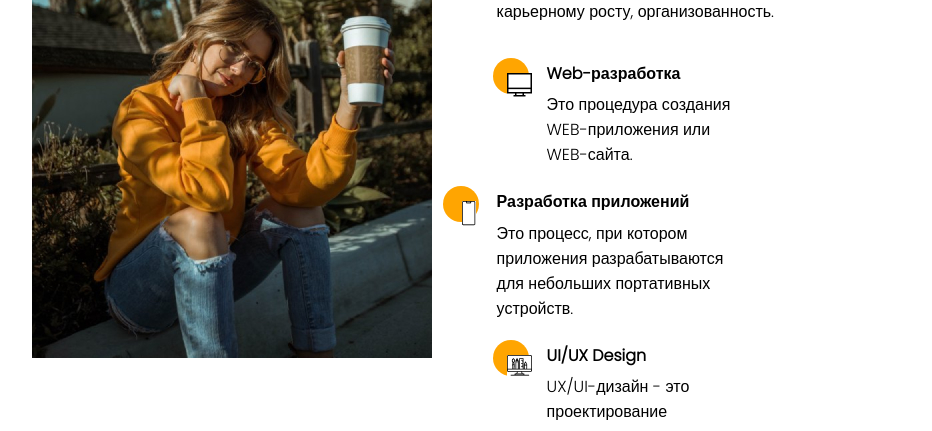
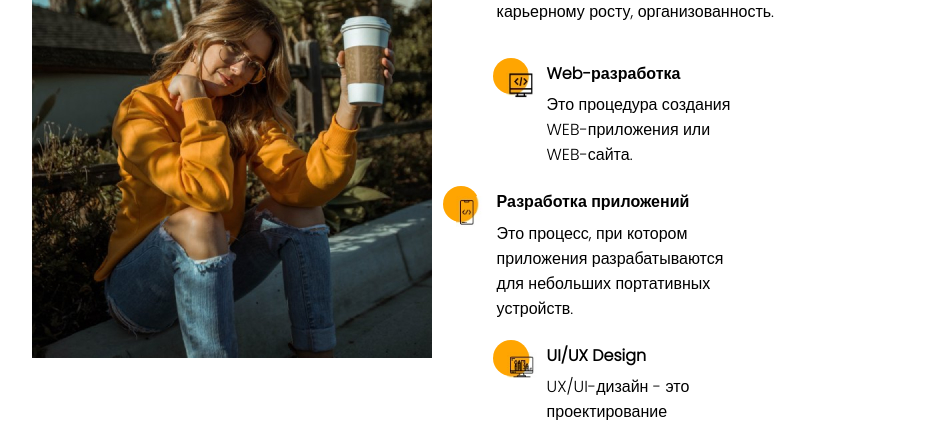
Before and after one commit to ancstwi/New-CV, a plain HTML site: page index.html in a window 1280 px wide. Shown: the part 950-1381 px from the top of the page, without its empty margins (166-1098 px from the left). Drawn offline with Linux system fonts and the light colour scheme.

Commit message:
Add files via upload

```diff
--- a/index.html
+++ b/index.html
@@ -77,7 +77,7 @@
                         <div class="work-info_circle">
                         </div>
                         <div class="web_img">
-                            <img src="src/Icons/Web.jpg" alt="web" class="work-info_img">
+                            <img src="src/Icons/Web1.jpg" alt="web" class="work-info_img">
                         </div>
                         <div class="work-info_container_text">
                             <h4 class="web_h4">Web-разработка</h4>
@@ -88,7 +88,7 @@
                         <div class="work-info_circle_1">
                         </div>
                         <div class="app-dev_img">
-                            <img src="src/Icons/app-dev.jpg" alt="app-dev" class="work-info_img_1">
+                            <img src="src/Icons/app-dev1.jpg" alt="app-dev" class="work-info_img_1">
                         </div>
                         <div class="wokr-info_container_text">
                             <h4 class="app-dev_h4">Разработка приложений</h4>
@@ -99,7 +99,7 @@
                         <div class="work-info_circle">
                         </div>
                         <div class="ux-ui_img">
-                            <img src="src/Icons/ux-ui.jpg" alt="UX/UI" class="work-info_img">
+                            <img src="src/Icons/ux-ui1.jpg" alt="UX/UI" class="work-info_img_2">
                         </div>
                         <div class="work-info_container_text">
                             <h4 class="ux-ui_h4">UI/UX Design</h4>
--- a/style.css
+++ b/style.css
@@ -254,28 +254,39 @@ body {
     background-color:#FFA501;
 }
 
+/*----------Стили для маленьких изображений--------------*/
+
 .work-info_img {
-    margin-top: 33px;
-    margin-left: 10px;
+    margin-top: 30px;
+    margin-left: 9px;
+    width: 30px;
+    height: 30px;
 }
 
 .work-info_img_1 {
-    margin-top: 33px;
-    margin-left: -35px;
+    margin-top: 28px;
+    margin-left: -40.5px;
+    width: 31px;
+    height: 31px;
+}
+
+.work-info_img_2 {
+    margin-top: 30px;
+    margin-left: 10px;
+    width: 30px;
+    height: 30px;
 }
 
 .web_img {
     content: "";
     position: absolute;
-    width: 40px;
-    height: 40px;
+
 }
 
 .app-dev_img {
     content: "";
     position: absolute;
-    width: 40px;
-    height: 40px;
+
 }
 
 .ux-ui_img {
```
Also changed, not shown: src/Icons/Web1.jpg (added), src/Icons/app-dev1.jpg (added), src/Icons/ux-ui1.jpg (added), Вопросы.txt.
